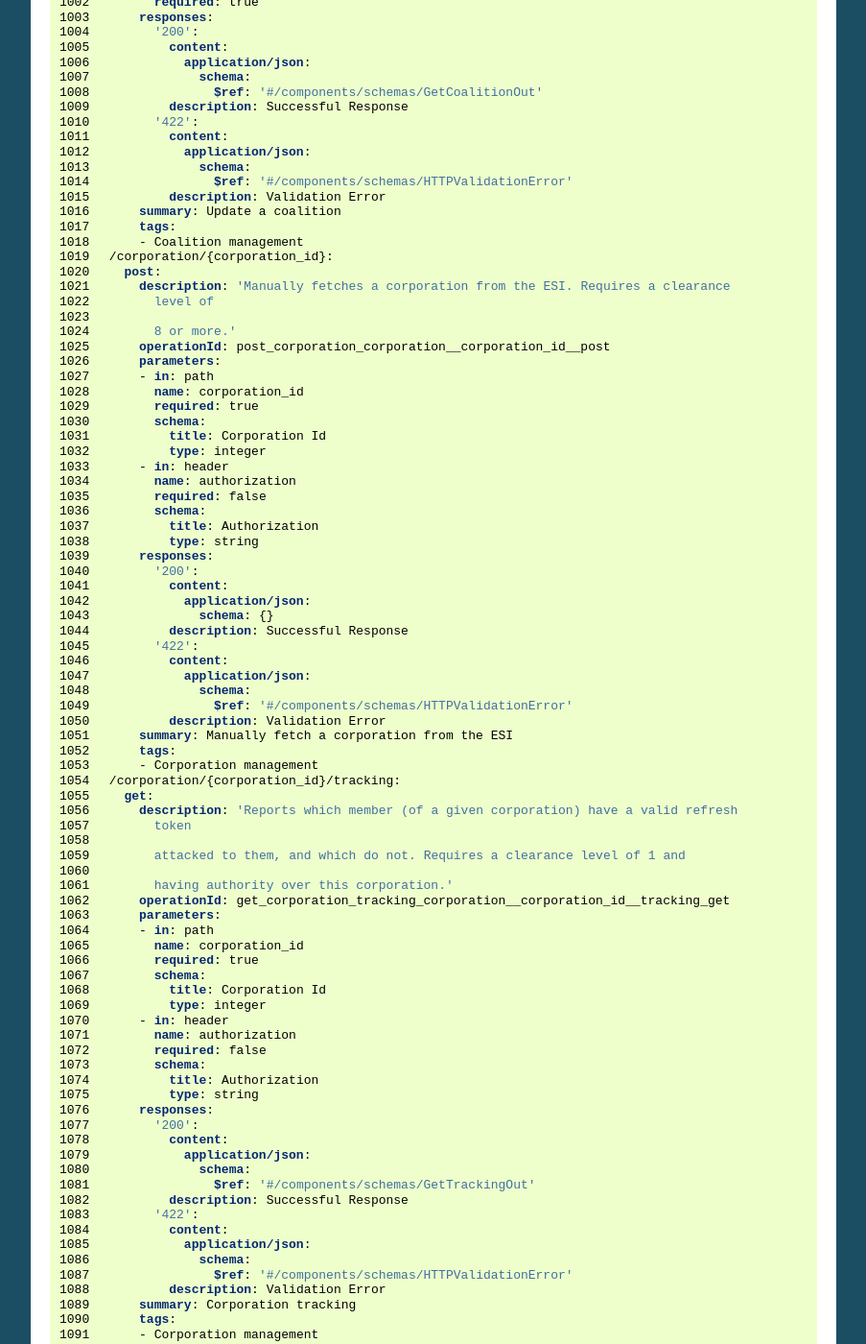
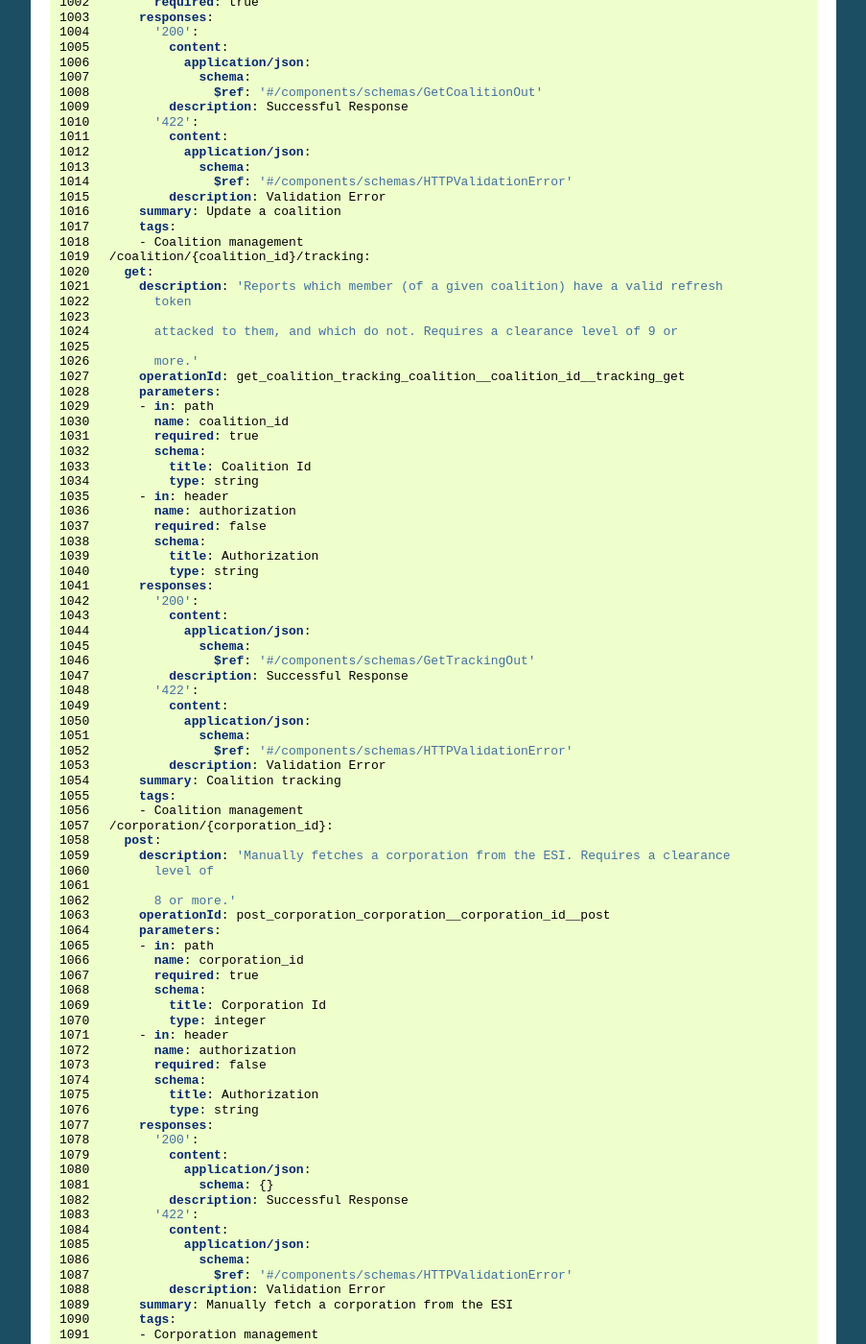
Before and after one commit to r0kym/seat-navy-issue, a Sphinx documentation site: the page built from docs/openapi.rst, in a window 1280 px wide and 1400 px high, scrolled down 15749 px. Shown: the whole window at 96% size, without its empty margins (198-1101 px from the left). Built offline with Sphinx 7.4.7, drawn with Linux system fonts in a browser that asks for light colours; some of the changed text lies outside the part shown.

Commit message:
Added coalition tracking path

```diff
--- a/docs/openapi.yml
+++ b/docs/openapi.yml
@@ -1016,6 +1016,44 @@ paths:
       summary: Update a coalition
       tags:
       - Coalition management
+  /coalition/{coalition_id}/tracking:
+    get:
+      description: 'Reports which member (of a given coalition) have a valid refresh
+        token
+
+        attacked to them, and which do not. Requires a clearance level of 9 or
+
+        more.'
+      operationId: get_coalition_tracking_coalition__coalition_id__tracking_get
+      parameters:
+      - in: path
+        name: coalition_id
+        required: true
+        schema:
+          title: Coalition Id
+          type: string
+      - in: header
+        name: authorization
+        required: false
+        schema:
+          title: Authorization
+          type: string
+      responses:
+        '200':
+          content:
+            application/json:
+              schema:
+                $ref: '#/components/schemas/GetTrackingOut'
+          description: Successful Response
+        '422':
+          content:
+            application/json:
+              schema:
+                $ref: '#/components/schemas/HTTPValidationError'
+          description: Validation Error
+      summary: Coalition tracking
+      tags:
+      - Coalition management
   /corporation/{corporation_id}:
     post:
       description: 'Manually fetches a corporation from the ESI. Requires a clearance
```
Also changed, not shown: 2 other files.
